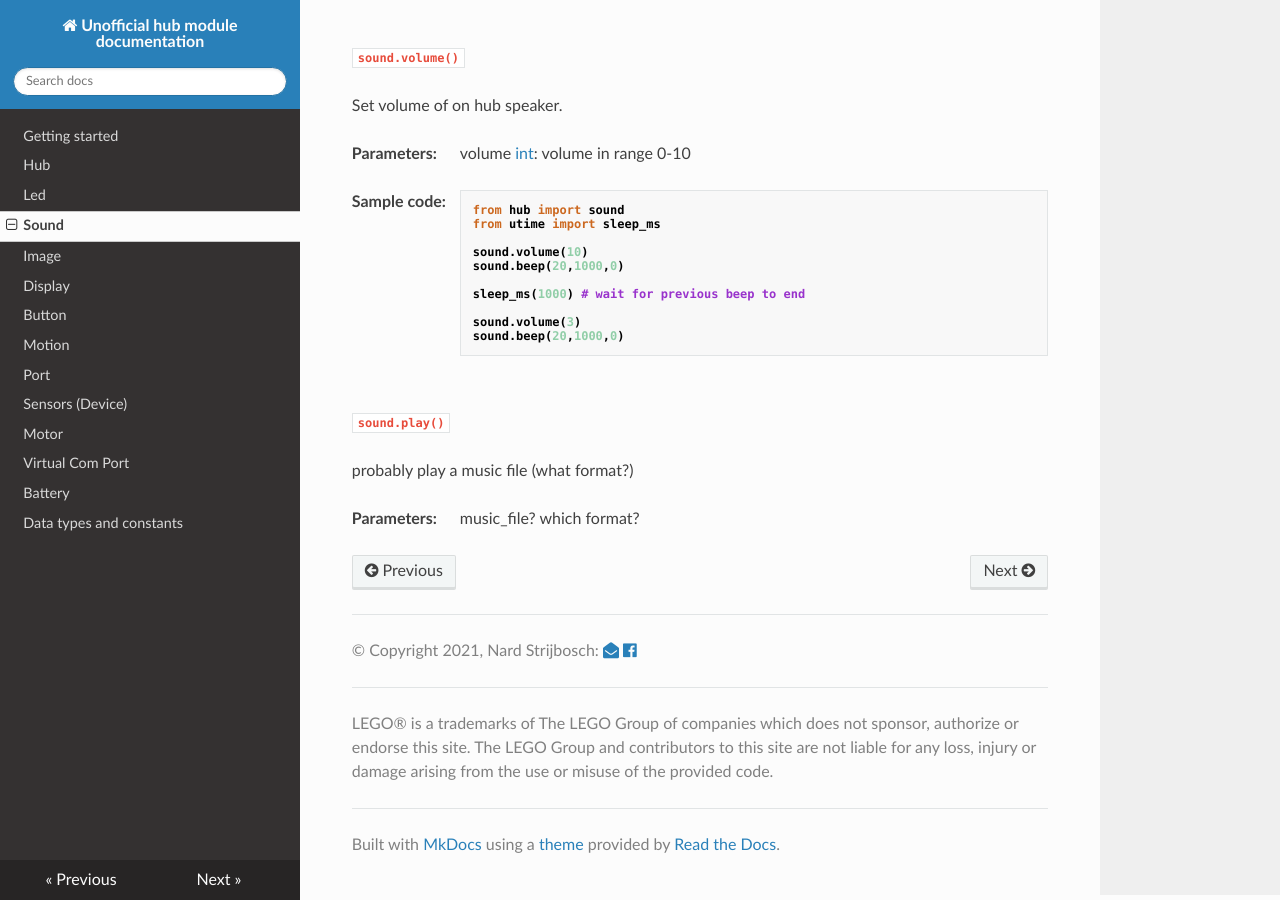
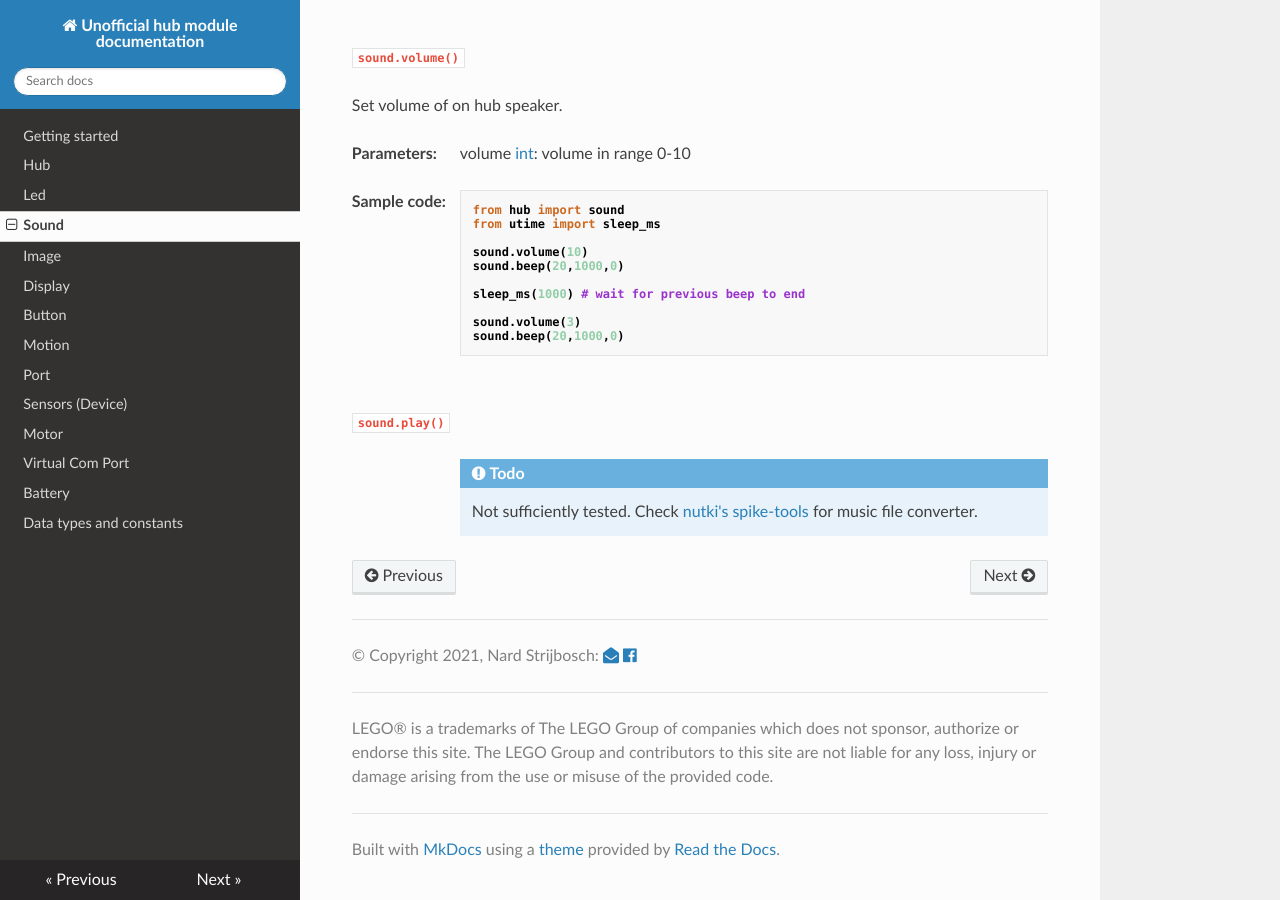
Before and after one commit to NStrijbosch/hub-module-notes, an MkDocs documentation site: the page built from docs/sound.md, in a window 1280 px wide and 900 px high, scrolled down 503 px. Built offline with MkDocs 1.6.1, drawn with Linux system fonts in a browser that asks for light colours; nearby versions of some CDN libraries.

Commit message:
Update sound.md

````diff
--- a/docs/sound.md
+++ b/docs/sound.md
@@ -50,12 +50,9 @@ sound.beep(20,1000,0)
 ```
 
 
-## play() TODO
+## play()
 
 `sound.play()`
 
-probably play a music file (what format?)
-
-__Parameters:__
-
-*  music_file? which format?
+!!! todo
+    Not sufficiently tested. Check [nutki's spike-tools](https://github.com/nutki/spike-tools) for music file converter.
````
